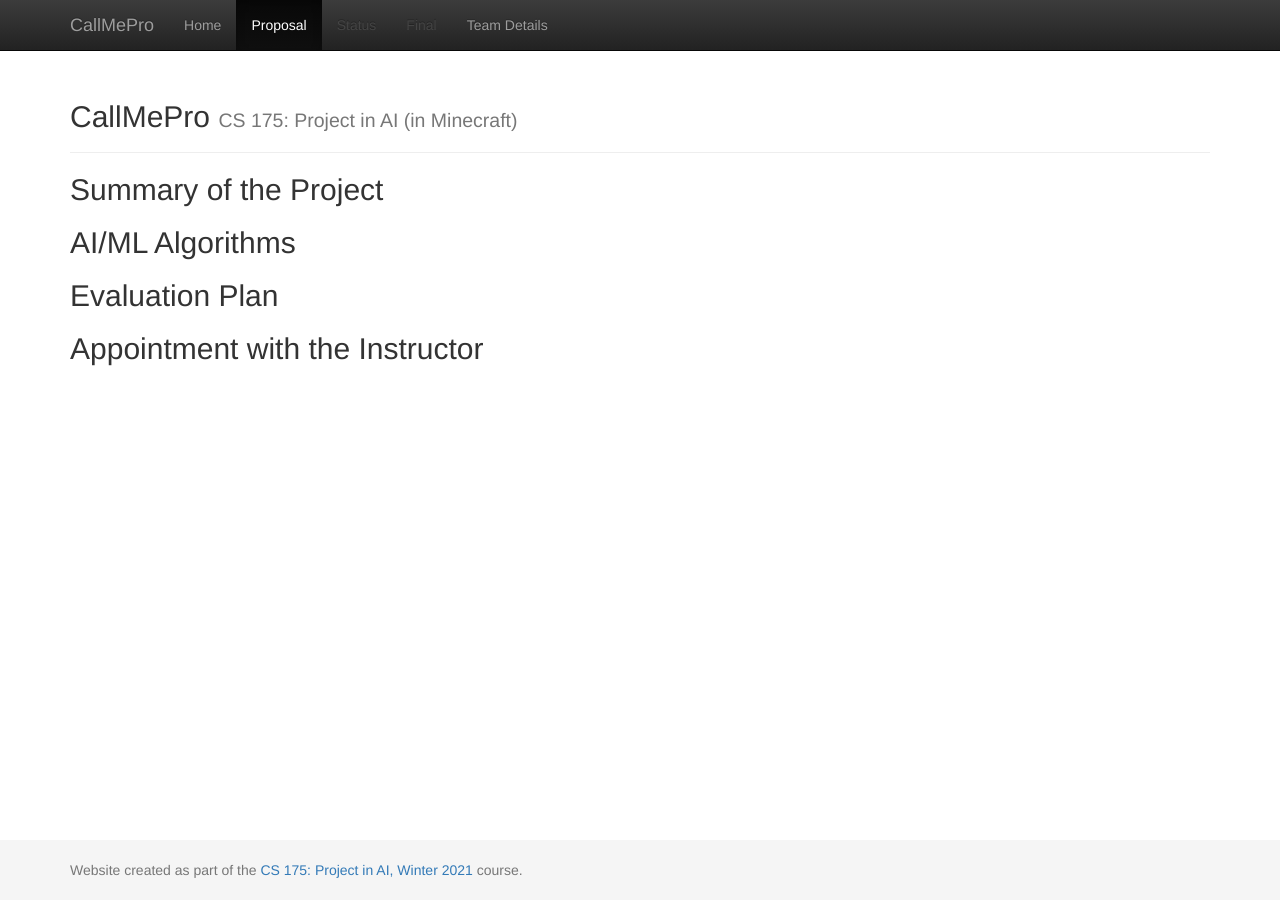
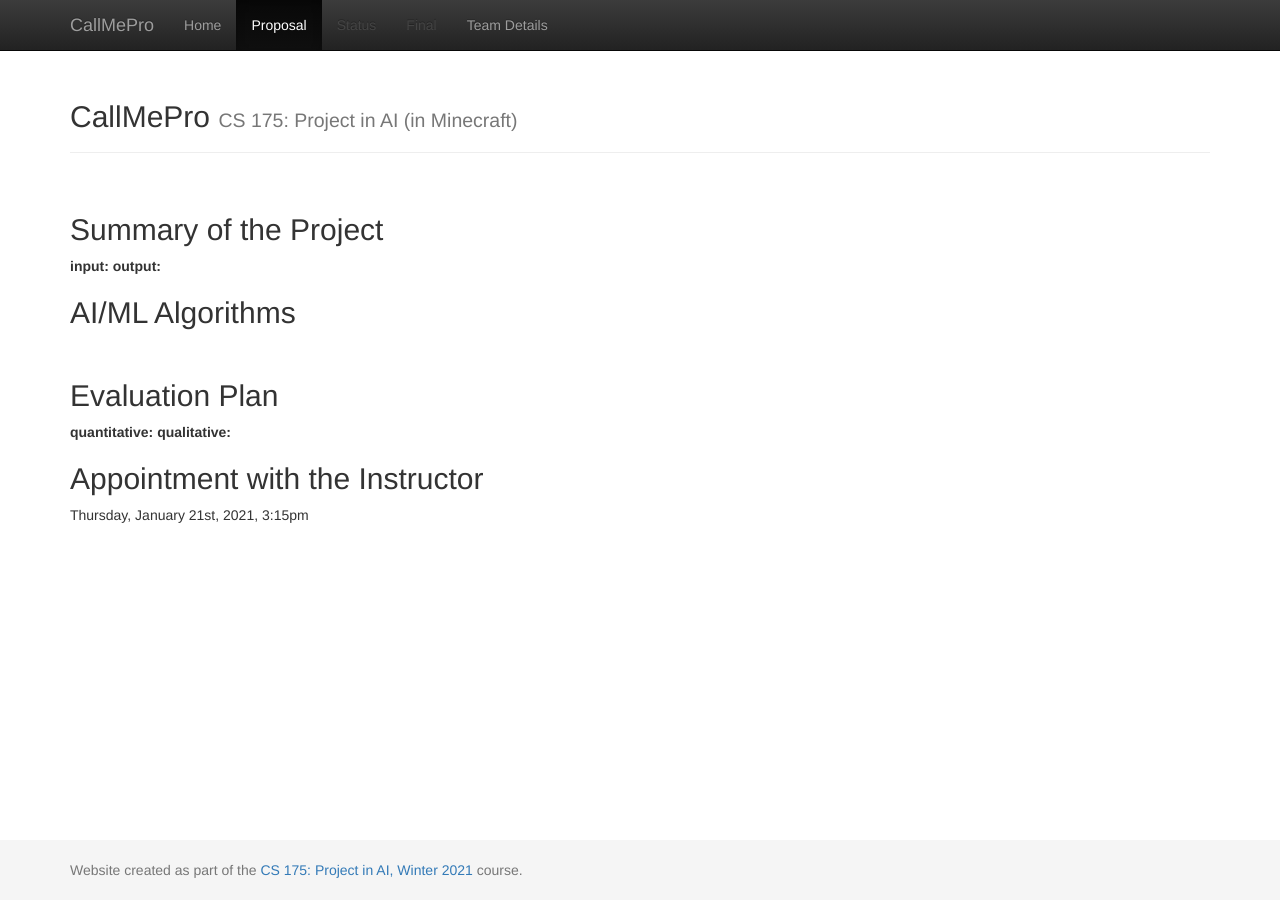
Before and after one commit to Markmzy/CallMePro, a Jekyll site: the page built from docs/proposal.md, in a window 1280 px wide. Built offline with Jekyll 4.4.1, drawn with Linux system fonts in a browser that asks for light colours.

Commit message:
Update proposal.md
framework

```diff
--- a/docs/proposal.md
+++ b/docs/proposal.md
@@ -2,11 +2,16 @@
 layout: default
 title: Proposal
 ---
-
+<br>
 ## Summary of the Project
-
+**input:**
+**output:**
+<br>
 ## AI/ML Algorithms
-
+<br>
 ## Evaluation Plan
-
+**quantitative:**
+**qualitative:**
+<br>
 ## Appointment with the Instructor
+Thursday, January 21st, 2021, 3:15pm
```
